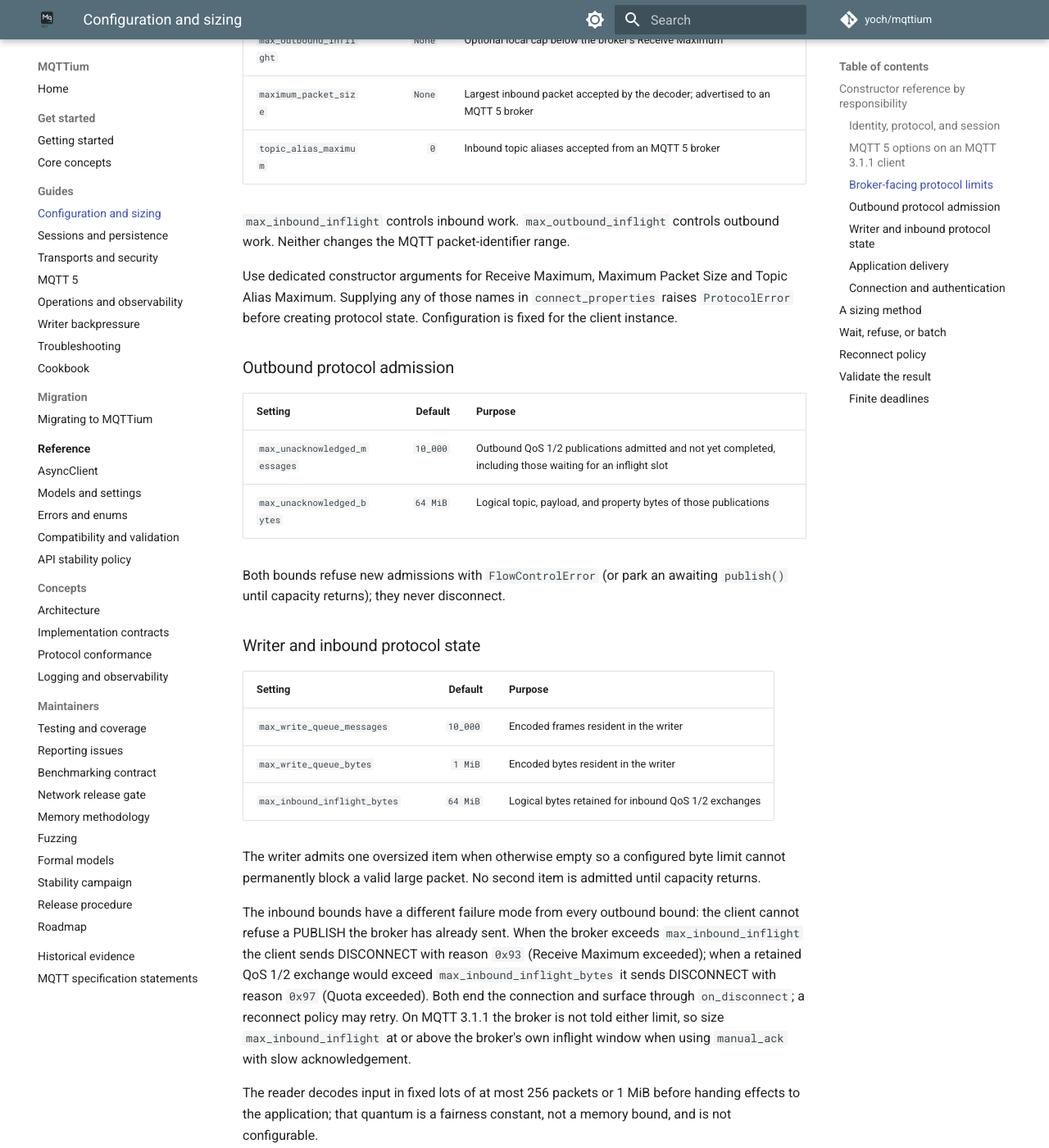
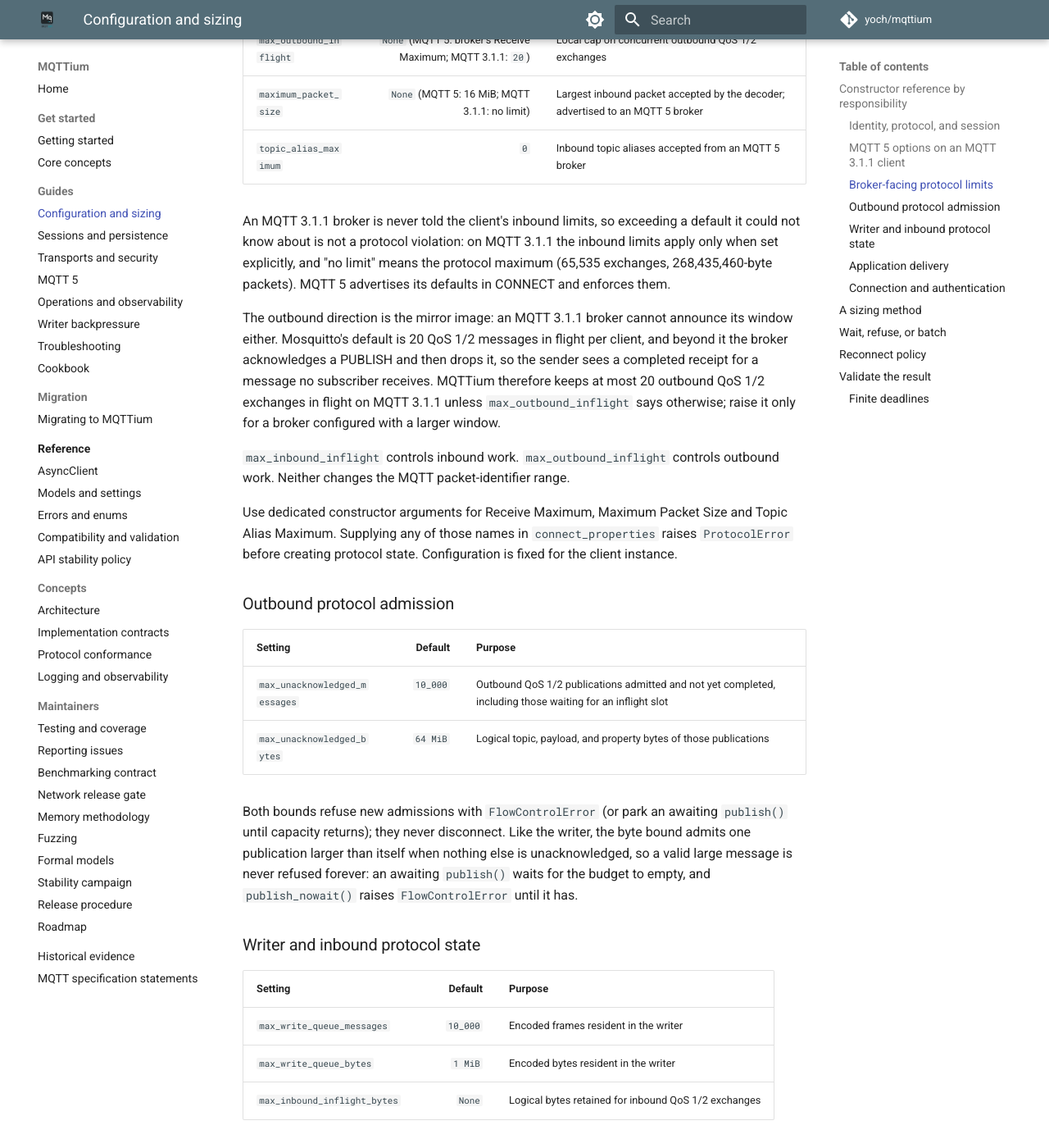
Before and after one commit to yoch/mqttium, an MkDocs documentation site: the page built from docs/configuration-and-sizing.md, in a window 1280 px wide and 1400 px high, scrolled down 1414 px. Shown: the whole window at 82% size. Built offline with MkDocs 1.6.1 and Material for MkDocs 9.7.7, drawn with Linux system fonts in a browser that asks for light colours; comment, search, counter and statistics services are not loaded; some of the changed text lies outside the part shown.

Commit message:
fix: stop enforcing unannounced MQTT 3.1.1 limits and bound its window
An MQTT 3.1.1 broker is never told the client's inbound limits, yet a
retained message above 16 MiB or more than 100 unacknowledged QoS 1/2
messages disconnected the client for good. Resolve max_inbound_inflight
and maximum_packet_size per protocol (MQTT 5 keeps its advertised 100 and
16 MiB) and default max_inbound_inflight_bytes to None.

The broker cannot announce its window either: Mosquitto acknowledges and
then drops QoS 1/2 messages beyond 20 in flight from a 3.1.1 client, so
a publish burst completed every receipt while subscribers lost messages.
Default the 3.1.1 outbound window to 20.

Admit one publication larger than max_unacknowledged_bytes into an empty
budget, like the writer, instead of refusing it forever.

Co-Authored-By: Claude Opus 5.5 <noreply@anthropic.com>
Claude-Session: https://claude.ai/code/session_01TTrAoBqSWAGV36ZGyz2FqY

```diff
--- a/docs/configuration-and-sizing.md
+++ b/docs/configuration-and-sizing.md
@@ -39,10 +39,24 @@ wire representation to degrade to, so the client refuses rather than ignores.
 
 | Setting | Default | Purpose |
 | --- | ---: | --- |
-| `max_inbound_inflight` | `100` | Concurrent inbound QoS 1/2 exchanges accepted; advertised as Receive Maximum on MQTT 5 |
-| `max_outbound_inflight` | `None` | Optional local cap below the broker's Receive Maximum |
-| `maximum_packet_size` | `None` | Largest inbound packet accepted by the decoder; advertised to an MQTT 5 broker |
+| `max_inbound_inflight` | `None` (MQTT 5: `100`; MQTT 3.1.1: no limit) | Concurrent inbound QoS 1/2 exchanges accepted; advertised as Receive Maximum on MQTT 5 |
+| `max_outbound_inflight` | `None` (MQTT 5: broker's Receive Maximum; MQTT 3.1.1: `20`) | Local cap on concurrent outbound QoS 1/2 exchanges |
+| `maximum_packet_size` | `None` (MQTT 5: 16 MiB; MQTT 3.1.1: no limit) | Largest inbound packet accepted by the decoder; advertised to an MQTT 5 broker |
 | `topic_alias_maximum` | `0` | Inbound topic aliases accepted from an MQTT 5 broker |
+
+An MQTT 3.1.1 broker is never told the client's inbound limits, so exceeding a
+default it could not know about is not a protocol violation: on MQTT 3.1.1 the
+inbound limits apply only when set explicitly, and "no limit" means the
+protocol maximum (65,535 exchanges, 268,435,460-byte packets). MQTT 5 advertises
+its defaults in CONNECT and enforces them.
+
+The outbound direction is the mirror image: an MQTT 3.1.1 broker cannot
+announce its window either. Mosquitto's default is 20 QoS 1/2 messages in
+flight per client, and beyond it the broker acknowledges a PUBLISH and then
+drops it, so the sender sees a completed receipt for a message no subscriber
+receives. MQTTium therefore keeps at most 20 outbound QoS 1/2 exchanges in
+flight on MQTT 3.1.1 unless `max_outbound_inflight` says otherwise; raise it
+only for a broker configured with a larger window.
 
 `max_inbound_inflight` controls inbound work. `max_outbound_inflight` controls
 outbound work. Neither changes the MQTT packet-identifier range.
@@ -60,7 +74,11 @@ for the client instance.
 | `max_unacknowledged_bytes` | `64 MiB` | Logical topic, payload, and property bytes of those publications |
 
 Both bounds refuse new admissions with `FlowControlError` (or park an awaiting
-`publish()` until capacity returns); they never disconnect.
+`publish()` until capacity returns); they never disconnect. Like the writer,
+the byte bound admits one publication larger than itself when nothing else is
+unacknowledged, so a valid large message is never refused forever: an
+awaiting `publish()` waits for the budget to empty, and `publish_nowait()`
+raises `FlowControlError` until it has.
 
 ### Writer and inbound protocol state
 
@@ -68,7 +86,7 @@ Both bounds refuse new admissions with `FlowControlError` (or park an awaiting
 | --- | ---: | --- |
 | `max_write_queue_messages` | `10_000` | Encoded frames resident in the writer |
 | `max_write_queue_bytes` | `1 MiB` | Encoded bytes resident in the writer |
-| `max_inbound_inflight_bytes` | `64 MiB` | Logical bytes retained for inbound QoS 1/2 exchanges |
+| `max_inbound_inflight_bytes` | `None` | Logical bytes retained for inbound QoS 1/2 exchanges |
 
 The writer admits one oversized item when otherwise empty so a configured byte
 limit cannot permanently block a valid large packet. No second item is admitted
@@ -80,9 +98,10 @@ broker exceeds `max_inbound_inflight` the client sends DISCONNECT with reason
 `0x93` (Receive Maximum exceeded); when a retained QoS 1/2 exchange would
 exceed `max_inbound_inflight_bytes` it sends DISCONNECT with reason `0x97`
 (Quota exceeded). Both end the connection and surface through
-`on_disconnect`; a reconnect policy may retry. On MQTT 3.1.1 the broker is not
-told either limit, so size `max_inbound_inflight` at or above the broker's
-own inflight window when using `manual_ack` with slow acknowledgement.
+`on_disconnect`; a reconnect policy retries. No broker is ever told
+`max_inbound_inflight_bytes`, and an MQTT 3.1.1 broker is not told
+`max_inbound_inflight` either, so set them only as a local safety bound, sized
+above what the broker may legitimately send.
 
 The reader decodes input in fixed lots of at most 256 packets or 1 MiB before
 handing effects to the application; that quantum is a fairness constant, not
```
Also changed, not shown: CHANGELOG.md (+14 -0 lines), docs/implementation-guide.md (+6 -3 lines), docs/migration.md (+11 -0 lines), 9 other files.
